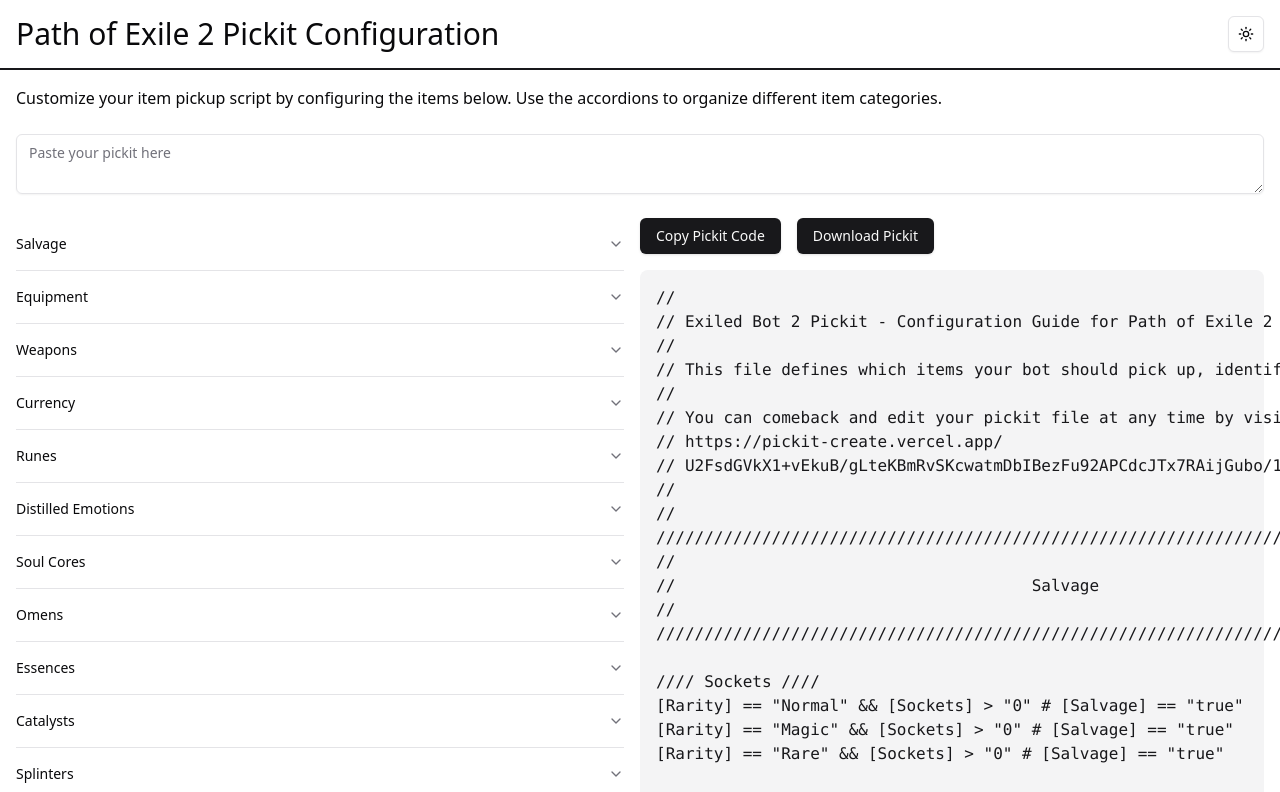
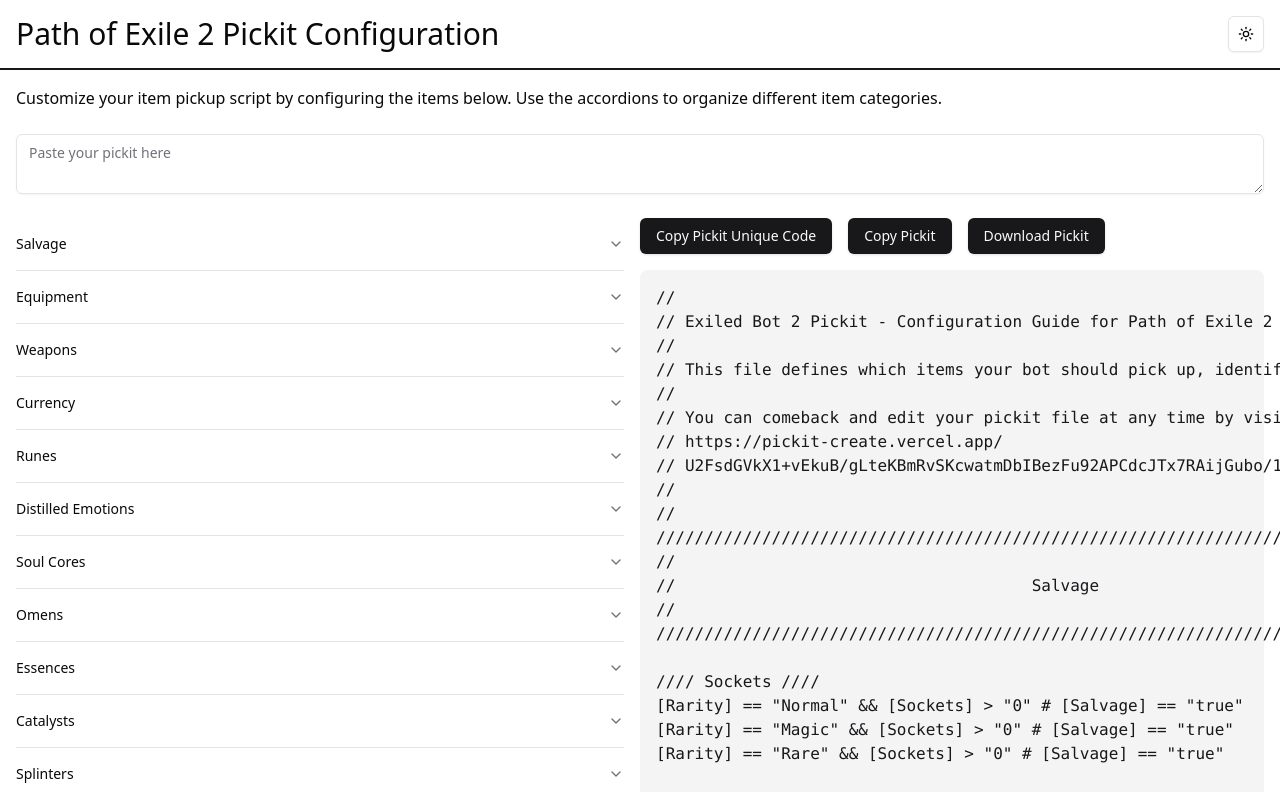
Before and after one commit to mazdazoomzoom/pickit, a Next.js app: page / in a window 1280 px wide. Shown: the top 792 px of the page. Built offline with nearby package versions, Linux system fonts and the light colour scheme; no server answers.

Commit message:
feat: pickit copy button

```diff
--- a/src/components/PickitButtons.jsx
+++ b/src/components/PickitButtons.jsx
@@ -11,7 +11,16 @@
                     navigator.clipboard.writeText(encrypt(pickit));
                 }}
             >
-                Copy Pickit Code
+                Copy Pickit Unique Code
+            </Button>
+
+            <Button
+                className="btn btn-primary"
+                onClick={() => {
+                    navigator.clipboard.writeText(generateIPD(pickit));
+                }}
+            >
+                Copy Pickit
             </Button>
 
             <Button
```
